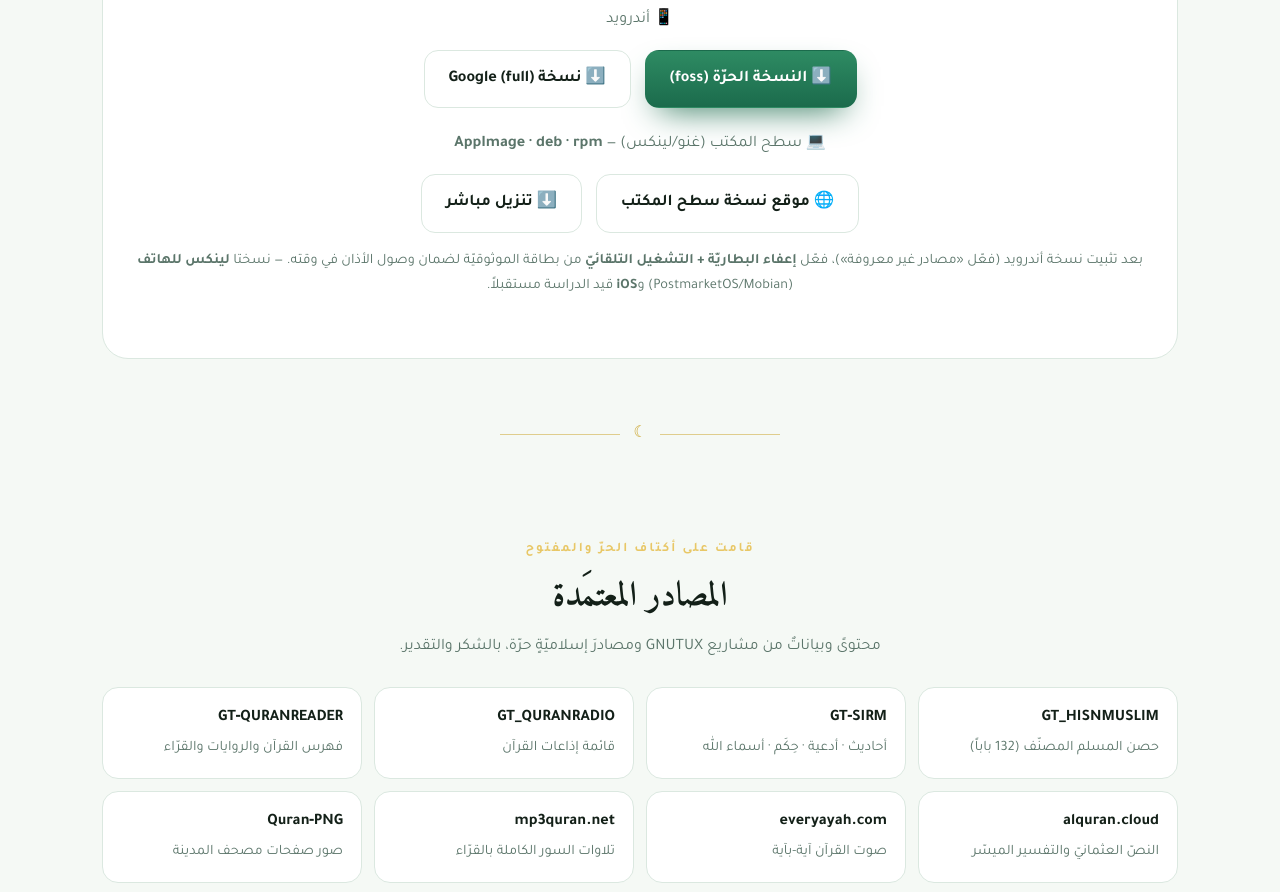
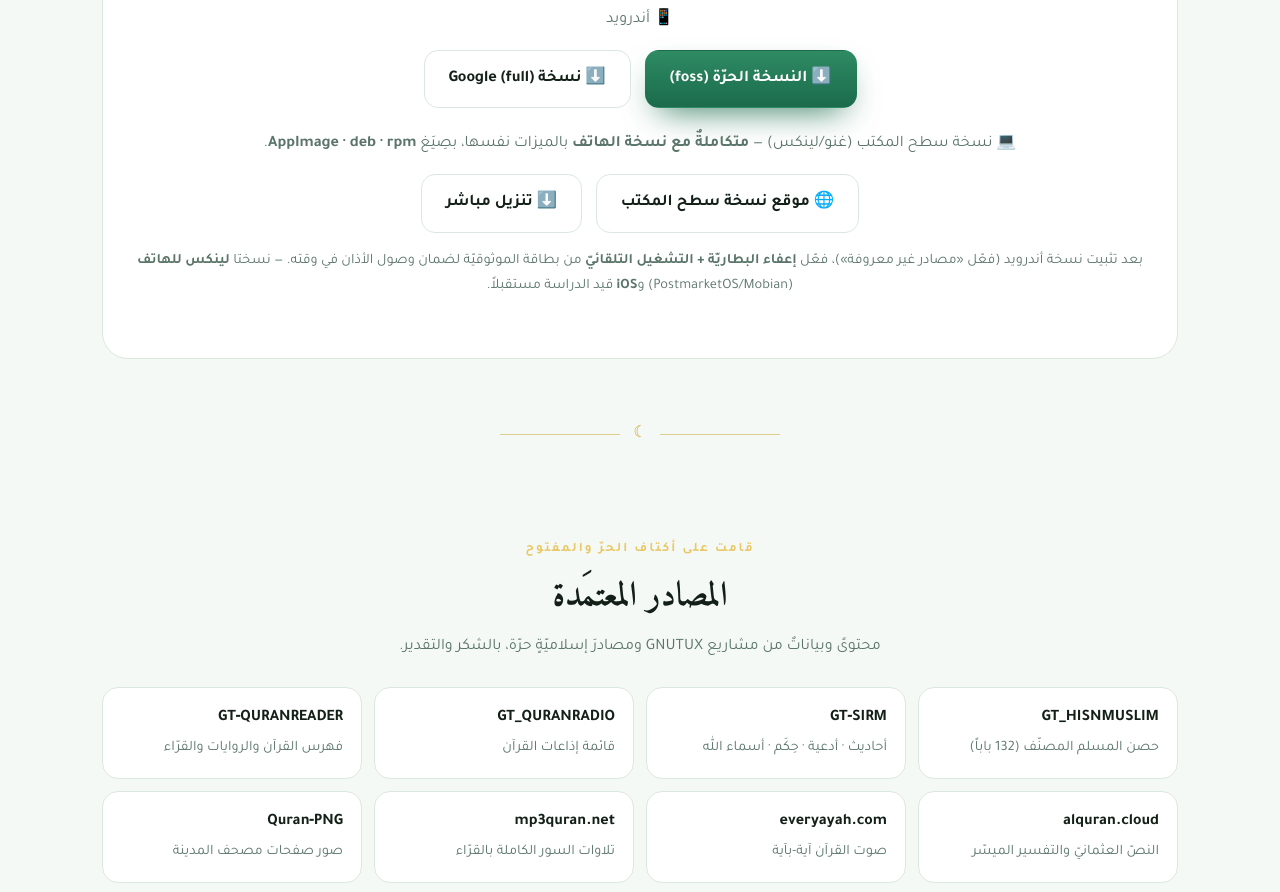
Before and after one commit to SalehGNUTUX/GT-SALAT-PHONE, a plain HTML site: page docs/index.html in a window 1280 px wide. Shown: the part 3020-3912 px from the top of the page. Drawn offline with Linux system fonts and the light colour scheme.

Commit message:
الموقع: نسخة سطح المكتب صارت متكاملةً مع نسخة الهاتف
SalehGNUTUX

```diff
--- a/docs/index.html
+++ b/docs/index.html
@@ -222,7 +222,7 @@
         <a class="btn primary" href="https://github.com/SalehGNUTUX/GT-SALAT-PHONE/releases/download/v1.5/GT-SALAT-v1.5-foss.apk">⬇️ النسخة الحرّة (foss)</a>
         <a class="btn ghost" href="https://github.com/SalehGNUTUX/GT-SALAT-PHONE/releases/download/v1.5/GT-SALAT-v1.5-full.apk">⬇️ نسخة Google (full)</a>
       </div>
-      <p class="muted" style="margin-top:22px">💻 سطح المكتب (غنو/لينكس) — <b>AppImage · deb · rpm</b></p>
+      <p class="muted" style="margin-top:22px">💻 نسخة سطح المكتب (غنو/لينكس) — <b>متكاملةٌ مع نسخة الهاتف</b> بالميزات نفسها، بصِيَغ <b>AppImage · deb · rpm</b>.</p>
       <div class="cta" style="margin-top:10px">
         <a class="btn ghost" href="https://salehgnutux.github.io/GT-SALAT/">🌐 موقع نسخة سطح المكتب</a>
         <a class="btn ghost" href="https://github.com/SalehGNUTUX/GT-SALAT/releases/latest">⬇️ تنزيل مباشر</a>
```
